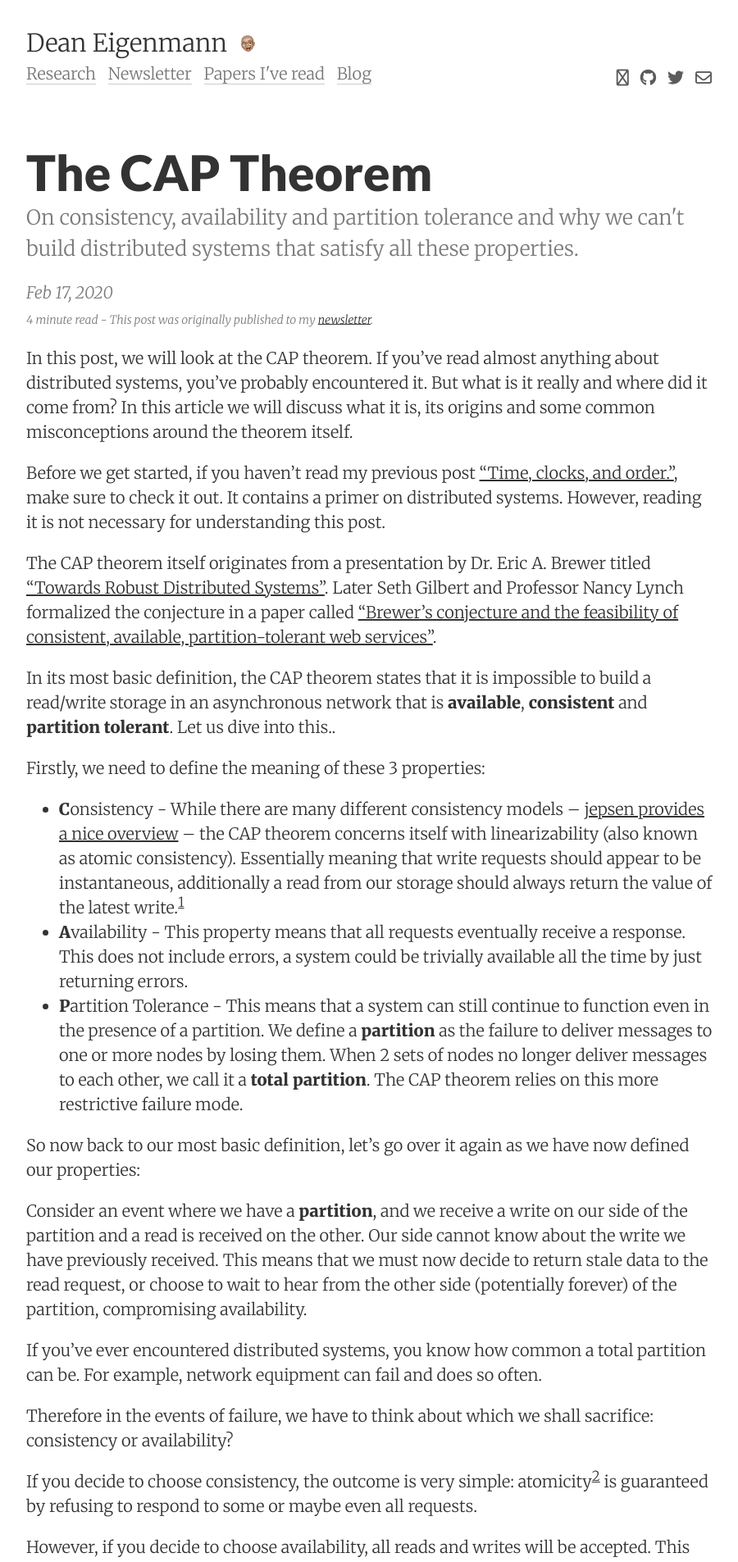
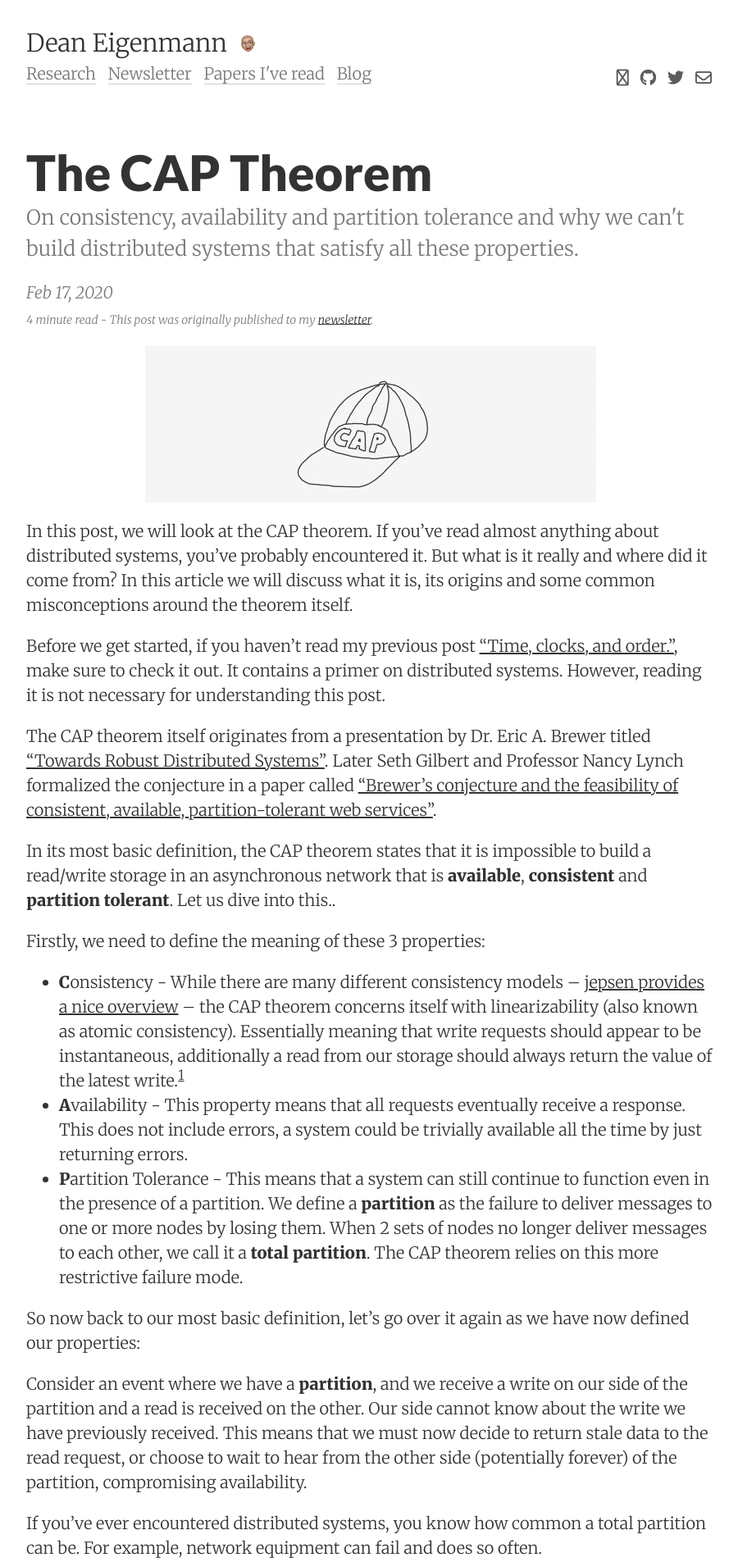
Before and after one commit to decanus/dean.eigenmann.me, a Jekyll site: the page built from _posts/2020-02-17-cap-theorem.md, in a window 1280 px wide. Shown: the top 1905 px of the page at 82% size, without its empty margins (188-1088 px from the left). Built offline with Jekyll 4.4.1, drawn with Linux system fonts in a browser that asks for light colours; nearby versions of some CDN libraries.

Commit message:
Update post.html

```diff
--- a/_layouts/post.html
+++ b/_layouts/post.html
@@ -30,7 +30,7 @@ layout: default
 
 <article class="post-content">
 
-  {% if page.image and !page.hide_image %}
+  {% if page.image and page.hide_image == nil %}
     <p class="post-image">
       <img src="{{ page.image }}" alt="{{ page.title }}">
     </p>
```
